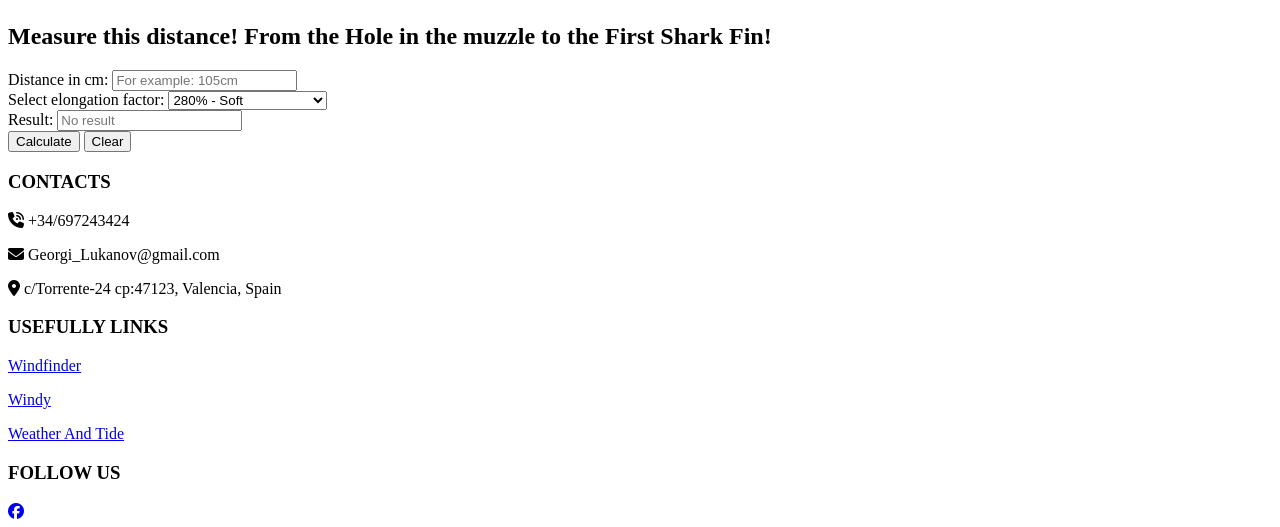
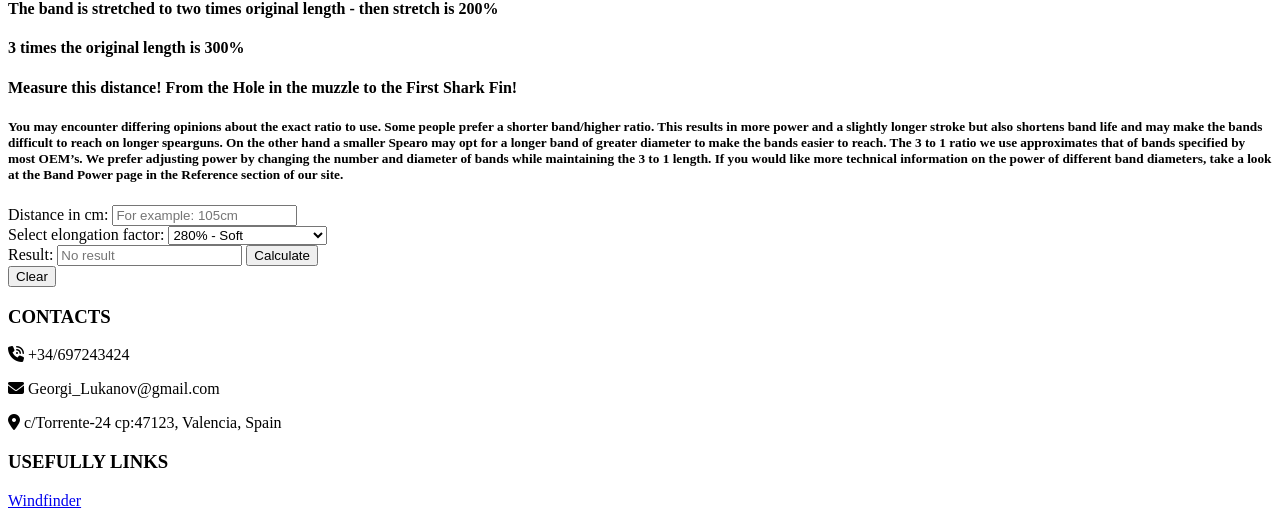
Before and after one commit to GeorgiLukanov87/spearfishing_app, a Django app: page /calculator/ in a window 1280 px wide. Shown: the part 557-1084 px from the top of the page. Run offline with Django 4.2, Linux system fonts and the light colour scheme; some libraries are stand-ins or nearby versions.

```diff
--- a/templates/common/Band-calculator.html
+++ b/templates/common/Band-calculator.html
@@ -2,10 +2,28 @@
 {% load static %}
 {% block content %}
 
-    <h1>Calculator</h1>
+
     <div class="calc-wrapper1">
         <img src="{% static 'images/Custom-Power-Bands-for-Spearguns-1.jpg' %}" alt="bands">
-        <h2>Measure this distance! From the Hole in the muzzle to the First Shark Fin!</h2>
+        <h4>
+            The unstretched band is at 100%
+        </h4>
+        <h4>
+            The band is stretched to two times original length - then stretch is 200%
+        </h4>
+        <h4> 3 times the original length is 300%</h4>
+        <h4>Measure this distance! From the Hole in the muzzle to the First Shark Fin!</h4>
+        <h5>
+            You may encounter differing opinions about the exact ratio to use. Some people prefer a shorter band/higher
+            ratio. This results in more power and a slightly longer stroke but also shortens band life and may make the
+            bands difficult to reach on longer spearguns. On the other hand a smaller Spearo may opt for a longer band
+            of greater diameter to make the bands easier to reach. The 3 to 1 ratio we use approximates that of bands
+            specified by most OEM’s. We prefer adjusting power by changing the number and diameter of bands while
+            maintaining the 3 to 1 length.
+
+            If you would like more technical information on the power of different band diameters, take a look at the
+            Band Power page in the Reference section of our site.
+        </h5>
     </div>
 
     <div class="calc-wrapper2">
@@ -14,7 +32,6 @@
             <label for="calc1">Distance in cm:
                 <input type="number" id="calc1" placeholder="For example: 105cm">
             </label>
-
             <div>
                 <label for="e-factor">Select elongation factor:
                     <select id="e-factor">
@@ -24,23 +41,53 @@
                         <option value="3">310% - Power</option>
                         <option value="4">320% - More power</option>
                         <option value="5">330% - Very powerful</option>
-                        <option value="5">350% Hard</option>
-                        <option value="5">380% Extreme</option>
+                        <option value="5">350% - Hard</option>
+                        <option value="5">380% - Extreme</option>
                     </select>
                 </label>
             </div>
 
             <div>
                 <label>Result:
-                    <input type="number" placeholder="No result">
+                    <input id="final-result" type="number" placeholder="No result" readonly>
                 </label>
+                <button class="button-edit-profile" id="calc-btn" type="button">Calculate</button>
+                <div>
+
+                    <button class="button-edit-profile" type="reset">Clear</button>
+                </div>
             </div>
-            <button type="button">Calculate</button>
-            <button type="reset">Clear</button>
+
 
         </form>
 
     </div>
 
+    <script>
+        const calcFormElement = document.getElementById('calculator-form');
+        const num1Element = document.getElementById('calc1');
+        const num2Element = document.getElementById('e-factor');
+        const calcBtn = document.getElementById('calc-btn');
+        const finalResultElement = document.getElementById('final-result');
+        calcBtn.addEventListener('click', calcFun);
+
+        function calcFun(e) {
+            let result = 0;
+            let number1 = parseFloat(num1Element.value);
+            let number2 = parseFloat(num2Element.options[num2Element.selectedIndex].text.split('%')[0]);
+
+            if (!number1) {
+                alert('Invalid input! Please add the distance in cm.');
+                calcFormElement.reset()
+                return;
+            }
+
+            result = ((number1 * 2) / (number2 / 100)).toFixed(2)
+            console.log(number1)
+            console.log(number2)
+            console.log(result)
+            finalResultElement.value = result
+        }
+    </script>
 
 {% endblock %}
```
Also changed, not shown: 2 other files.
